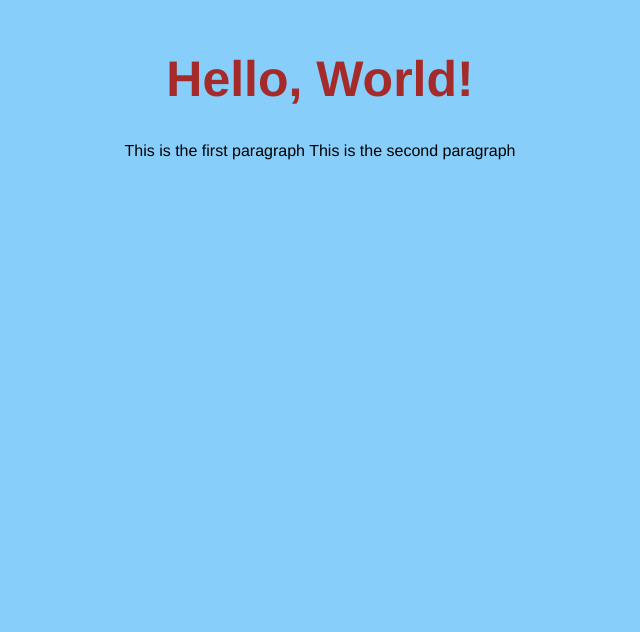
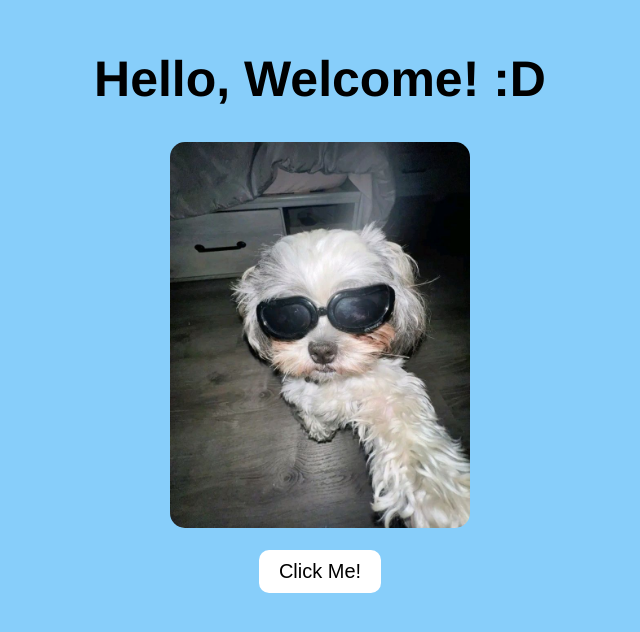
Before and after one commit to not-rae/git-test, a website: page index.html in a window 1280 px wide. Shown: the whole page, without its empty margins (320-960 px from the left). Drawn offline with Linux system fonts and the light colour scheme.

```diff
--- a/index.html
+++ b/index.html
@@ -1,11 +1,18 @@
 <!DOCTYPE html>
 <html>
-    <head>
-        <link rel="stylesheet" href="style.css">
-    </head>
-    <body>
-        <h1>Hello, World!</h1>
-        <p1>This is the first paragraph</p1>
-        <p1>This is the second paragraph</p1>
-    </body>
+<head>
+    <title>My Page</title>
+    <link rel="stylesheet" href="style.css">
+    <script>
+        function showMessage() {
+            alert("Have an awesome day! 🎉");
+        }
+    </script>
+</head>
+<body>
+    <h1>Hello, Welcome! :D</h1>
+    <img src="img.jpg">
+    <br><br>
+    <button onclick="showMessage()">Click Me!</button>
+</body>
 </html>
--- a/style.css
+++ b/style.css
@@ -1,11 +1,27 @@
-body{
+body {
     background-color: lightskyblue;
     font-family: 'Franklin Gothic Medium', 'Arial Narrow', Arial, sans-serif;
     text-align: center;
+    margin: 0;
+    padding: 0;
 }
 
-h1{
-    color: brown;
+h1 {
+    color: black;
     font-size: 50px;
     margin-top: 50px;
 }
+
+img {
+    width: 300px;
+    border-radius: 15px;
+}
+
+button {
+    background-color: white;
+    color: black;
+    font-size: 20px;
+    padding: 10px 20px;
+    border: none;
+    border-radius: 10px;
+}
```
Also changed, not shown: img.jpg (added).
